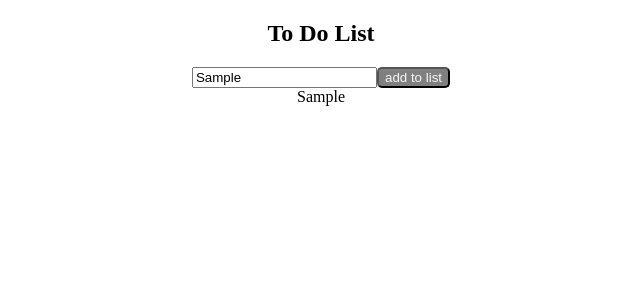
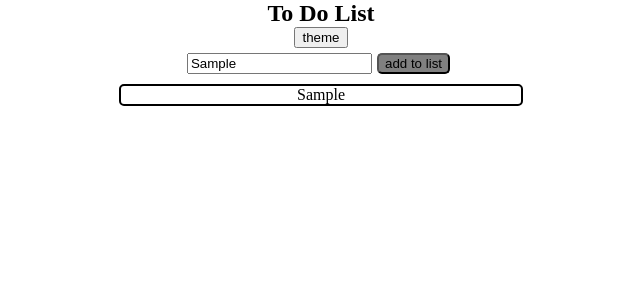
Before and after one commit to AlexanderOlivares/react-todolist, a React (Create React App) app: page / in a window 1280 px wide. Both pictures are taken after typing "Sample" into the empty fields and a click on the button "add to list". Shown: the top 300 px of the page, without its empty margins (319-959 px from the left). Built offline with nearby package versions, Linux system fonts and the light colour scheme.

Commit message:
dark theme toggle

```diff
--- a/src/components/App.js
+++ b/src/components/App.js
@@ -1,37 +1,46 @@
-import React, { useState, useEffect } from "react";
+import React, { useState } from "react";
 import TodoList from "./TodoList";
-import styled from "styled-components";
+import styled, { ThemeProvider } from "styled-components";
+import { lightTheme, darkTheme, GlobalStyles } from "../theme";
 
-const Body = styled.div`
-  text-align: center;
-`;
-
-const NewButton = styled.button`
-  color: whitesmoke;
+const StyledButton = styled.button`
   border-radius: 5px;
   background-color: grey;
+  margin: 5px;
 `;
 
 export default function App() {
   const [input, setInput] = useState("");
   const [toDoList, setToDoList] = useState([]);
+  const [theme, setTheme] = useState("light");
 
-  function handleClick() {
+  function themeToggler() {
+    theme === "light" ? setTheme("dark") : setTheme("light");
+  }
+
+  function handleClick(e) {
     setToDoList(prev => [...prev, input]);
+    setInput("");
   }
 
   return (
     <>
-      <Body>
+      <ThemeProvider theme={theme === "light" ? lightTheme : darkTheme}>
+        <GlobalStyles />
         <h2>To Do List</h2>
+        <div>
+          <button onClick={() => themeToggler()}>theme</button>
+        </div>
         <input
           onChange={e => setInput(e.target.value)}
           type="text"
           placeholder="add item here"
         ></input>
-        <NewButton onClick={handleClick}>add to list</NewButton>
+        <StyledButton theme={darkTheme} onClick={handleClick}>
+          add to list
+        </StyledButton>
         <TodoList toDoList={toDoList} />
-      </Body>
+      </ThemeProvider>
     </>
   );
 }
--- a/src/components/ToDoItem.js
+++ b/src/components/ToDoItem.js
@@ -1,6 +1,22 @@
-import React from "react";
+import React, { useState } from "react";
+import styled from "styled-components";
+
+const StyledTodo = styled.div`
+  border: 2px solid black;
+  border-radius: 5px;
+  width: 400px;
+  margin: 0 auto;
+  margin-top: 5px;
+`;
 
 export default function ToDoItem(props) {
   let { todo } = props;
-  return <div key={todo}>{todo}</div>;
+
+  return (
+    <>
+      <div>
+        <StyledTodo key={todo}>{todo}</StyledTodo>
+      </div>
+    </>
+  );
 }
--- a/src/components/TodoList.js
+++ b/src/components/TodoList.js
@@ -5,6 +5,6 @@ export default function ToDoList(props) {
   let { toDoList } = props;
 
   return toDoList.map(element => {
-    return <ToDoItem key={element} todo={element} />;
+    return <ToDoItem key={parseInt(Math.random() * 1000)} todo={element} />;
   });
 }
--- /dev/null
+++ b/src/theme.js
@@ -0,0 +1,28 @@
+import { createGlobalStyle } from "styled-components";
+
+export const lightTheme = {
+  body: "#fff",
+  fontColor: "#000",
+};
+
+export const darkTheme = {
+  body: "#000",
+  fontColor: "#fff",
+};
+
+export const GlobalStyles = createGlobalStyle`
+  html, body, h2 {
+    height: 100%;
+    margin: 0px;
+    padding: 0px;
+    text-align: center;
+    background-color: ${props => props.theme.body};
+    color: ${props => (props.theme.body === "light" ? darkTheme : lightTheme)};
+
+  }
+  h2{
+    margin: 0;
+    padding: 0px;
+  }
+
+`;
```
